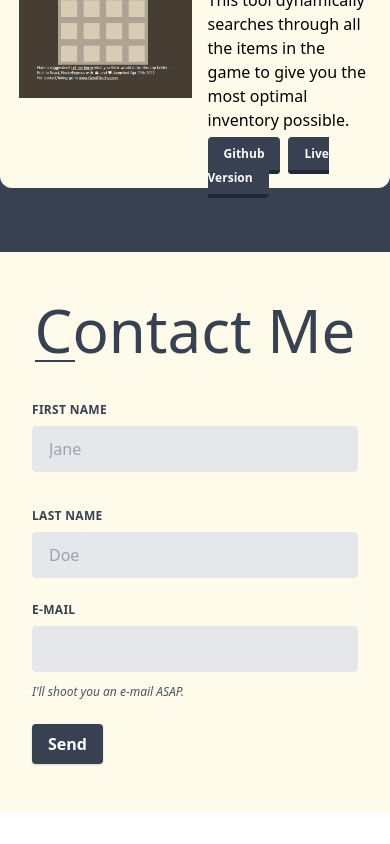
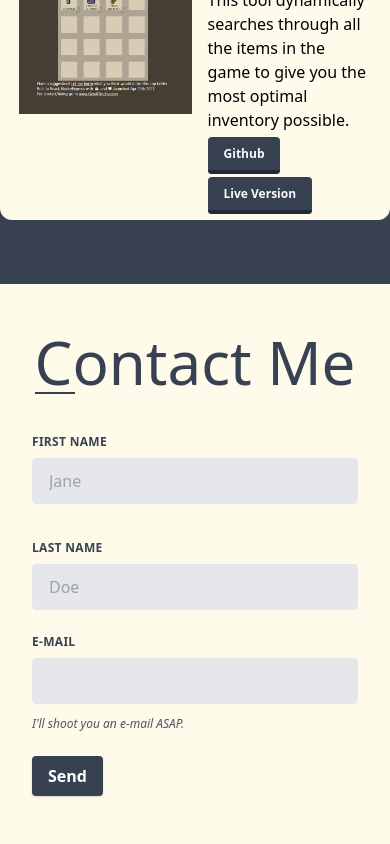
Before and after one commit to gerelltroche/portfolioTW, a React (Create React App) app: page / in a window 390 px wide. Shown: the part 2424-3268 px from the top of the page. Before the commit the page ends 3236 px from the top, so only its background shows below. Built offline with nearby package versions, Linux system fonts and the light colour scheme.

Commit message:
Responsive Buttons

```diff
--- a/src/Components/Porfolio/Portfolio.js
+++ b/src/Components/Porfolio/Portfolio.js
@@ -14,21 +14,26 @@ const Portfolio = props => {
                 <div className={'flex text-thin pl-12 pr-12 max-w-2xl justify-center bg-yellow-50 rounded-xl text-black sm:mb-4'}>
                     <img src={farmImg} className={'h-60 justify-center place-self-center mt-6 mb-6 mr-4'}
                          alt={'FarmEasy Application Demo'}/>
-                    <div className={'flex-col '}>
+                    <div className={'flex-col'}>
                         <h1 className={'text-4xl mb-3 mt-6'}>FarmEasy</h1>
                         <p className={'mb-6 sm:mb-2'}> The best tool for leveling farming in Osrs. I created this because it wasn't made yet.
                             I saw the problem and fixed it. This tool dynamically searches through all the items in the
                             game to give you the most optimal inventory possible.
                         </p>
-                        <div className={''}>
+                        <div className={'flex sm:flex-col'}>
+                            <div>
                                 <a href={'https://github.com/gerelltroche/osrs-farmeasy'}
                                    className={'bg-gray-700 hover:bg-gray-400 text-gray-50 font-bold py-2 px-4 border-b-4 ' +
                                    'mt-4 mr-2 border-gray-800 hover:border-gray-500 hover:text-white rounded sm:text-xs sm:mt-0'}
                                    target={'blank'} >Github</a>
+                            </div>
+                            <div className={'sm:mt-4 sm:mb-4'}>
                                 <a href={'http://18.191.86.182:3000/'}
                                    className={'bg-gray-700 hover:bg-gray-400 text-gray-50 font-bold py-2 px-4 border-b-4 ' +
                                    'mt-4 border-gray-800 hover:border-gray-500 hover:text-white rounded sm:text-xs'}
                                    target={'blank'} >Live Version</a>
+                            </div>
+
                         </div>
                     </div>
                     </div>
```
Lines whose indentation alone changed are shown as unchanged.
